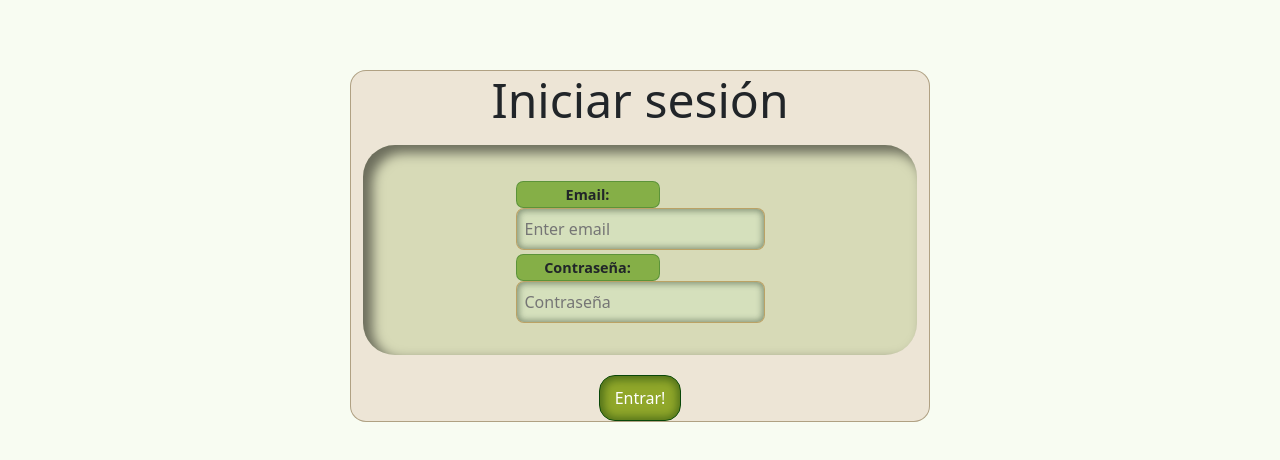
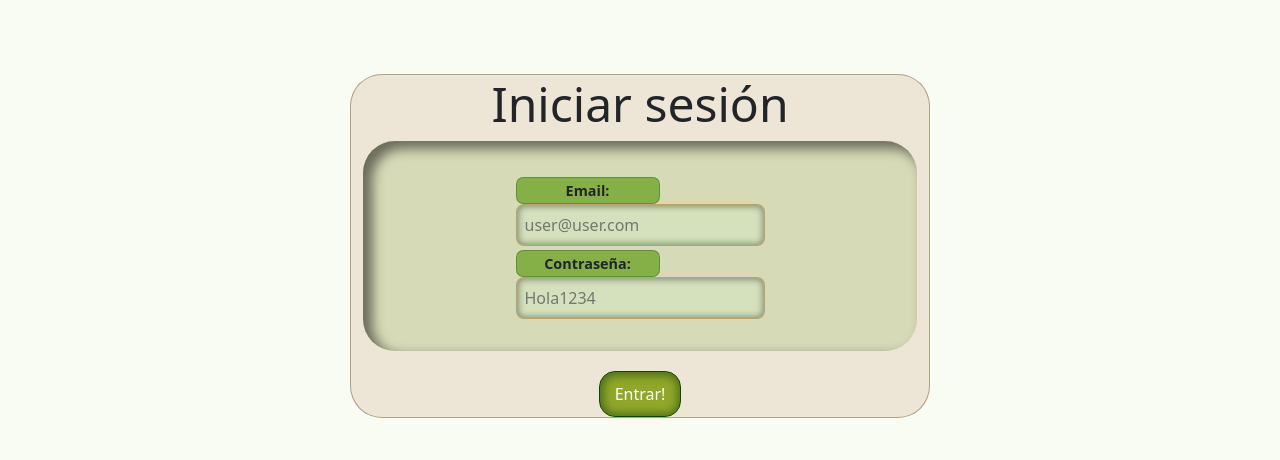
Before and after one commit to jorgelmartin/React-AkdemyProject, a React (Vite) app: page /login in a window 1280 px wide. Shown: the part 166-626 px from the top of the page. Built offline with nearby package versions, Linux system fonts and the light colour scheme.

Commit message:
clean code

```diff
--- a/src/containers/Login/Login.css
+++ b/src/containers/Login/Login.css
@@ -1,13 +1,5 @@
-.loginDesign {
-    height: 100vh;
-    width: 100vw;
-    display: flex;
-    justify-content: center;
-    align-items: center;
-
-}
-.labelLogin{
-width: 10em;
+.labelLogin {
+    width: 10em;
     font-weight: bold;
     font-size: 0.9em;
     text-align: center;
@@ -17,7 +9,8 @@ width: 10em;
     margin-top: 0.3em;
     background-color: #699f21bd;
 }
-.loginDataUser{
+
+.loginDataUser {
     box-shadow: inset 0.5em 0.4em 0.7em 0.1em rgba(0, 0, 0, 0.503);
     border-radius: 2em;
     background-color: #699f212b;
--- a/src/containers/Login/Login.jsx
+++ b/src/containers/Login/Login.jsx
@@ -53,18 +53,17 @@ export const Login = () => {
 
     return (
         //RENDER LOGIN CONTAINER
-        <div className="loginDesign">
         <Container className="d-flex justify-content-center align-items-center mt-4">
-                <Row className="justify-content-center">
+            <Row>
                 <Card
                     style={{
                         backgroundColor: '#9f512121',
                         border: '0.1em solid #614a1971',
-                            borderRadius: '1em'
+                        borderRadius: '2em'
                     }}>
 
                     {/* LOGIN TITLE */}
-                        <Card.Title className="text-center mb-3 display-5"><strong>Iniciar sesión</strong></Card.Title>
+                    <Card.Title className="text-center mb-2 display-5"><strong>Iniciar sesión</strong></Card.Title>
                     <Card.Body className="loginDataUser">
                         <Row className="justify-content-center align-items-center">
                             <Col xs={10} md={6}>
@@ -78,7 +77,7 @@ export const Login = () => {
                                                 type={"email"}
                                                 design={userError.emailError ? 'errorInput' : 'normalInput'}
                                                 name={"email"}
-                                                    placeholder={"Enter email"}
+                                                placeholder={"user@user.com"}
                                                 state={setUser}
                                                 errorState={setUserError}
                                             />
@@ -94,13 +93,14 @@ export const Login = () => {
                                                 type={"password"}
                                                 design={userError.passwordError ? 'errorInput' : 'normalInput'}
                                                 name={"password"}
-                                                    placeholder={"Contraseña"}
+                                                placeholder={"Hola1234"}
                                                 state={setUser}
                                                 errorState={setUserError}
                                             />
                                             <div className="errorText">{userError.passwordError}</div>
                                         </Col>
-                                        </Form.Group></Form>
+                                    </Form.Group>
+                                </Form>
                             </Col>
                         </Row>
                     </Card.Body>
@@ -112,7 +112,6 @@ export const Login = () => {
                     <div className="d-flex justify-content-center">
                         <AkdemyButton
                             onClick={(e) => submitHandler(e, user)}
-                                style={{ backgroundColor: '#13326fba' }}
                             type="submit"
                             text={"Entrar!"}
                         />
@@ -120,6 +119,5 @@ export const Login = () => {
                 </Card>
             </Row>
         </Container>
-        </div>
     );
 };
--- a/src/containers/Register/Register.css
+++ b/src/containers/Register/Register.css
@@ -1,15 +1,7 @@
-.registerDesign {
-    height: 100vh;
-    width: 100vw;
-    display: flex;
-    justify-content: space-around;
-    align-items: center;
-}
-
 .registerCard {
     box-shadow: inset 1em 0.4em 0.7em 0.1em rgba(0, 0, 0, 0.503);
     border-radius: 2em;
-    margin-top: 6em;
+    margin-top: 3em;
 }
 
 .dataUserRegister {
--- a/src/containers/Register/Register.jsx
+++ b/src/containers/Register/Register.jsx
@@ -26,8 +26,7 @@ export const Register = () => {
 
     return (
         //RENDER REGISTER
-        <div className="registerDesign">
-            <Container className="d-flex justify-content-center align-items-center mt-4">
+            <Container className="d-flex justify-content-center align-items-center">
                 <Card className="registerCard" style={{
                     backgroundColor: '#9f512121', maxWidth: '25em',
                 }}>
@@ -108,7 +107,6 @@ export const Register = () => {
                             <div className="text-center">
                                 <AkdemyButton
                                     onClick={(e) => submitHandler(e, user)}
-                                    style={{ backgroundColor: '#13326fba' }}
                                     type="submit"
                                     text={"Registrarme!"}
                                 />
@@ -117,6 +115,5 @@ export const Register = () => {
                     </Card.Body>
                 </Card>
             </Container>
-        </div>
     );
 };
```
Also changed, not shown: src/services/ApiCalls.js (+0 -13 lines). Lines whose indentation alone changed are shown as unchanged.
